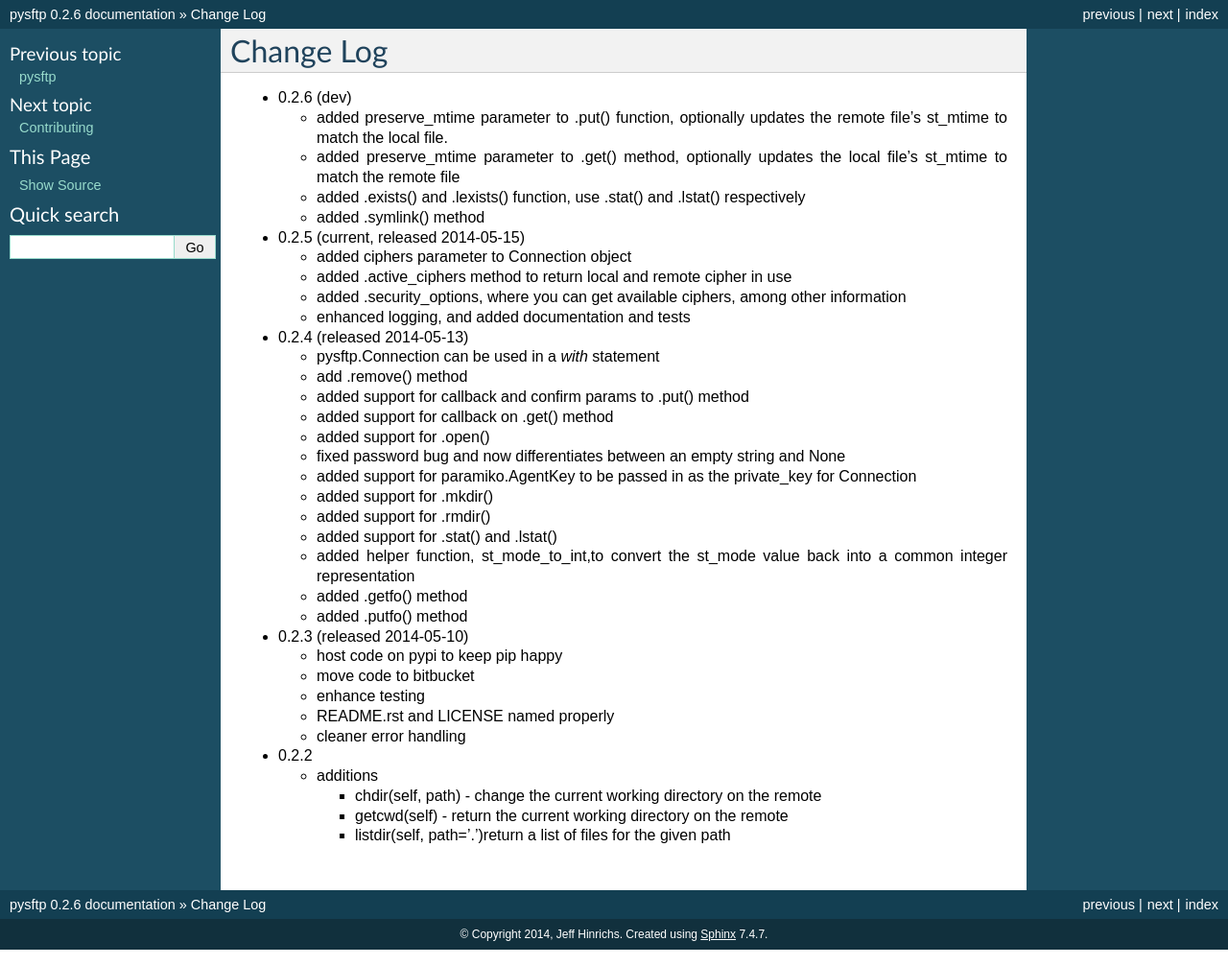
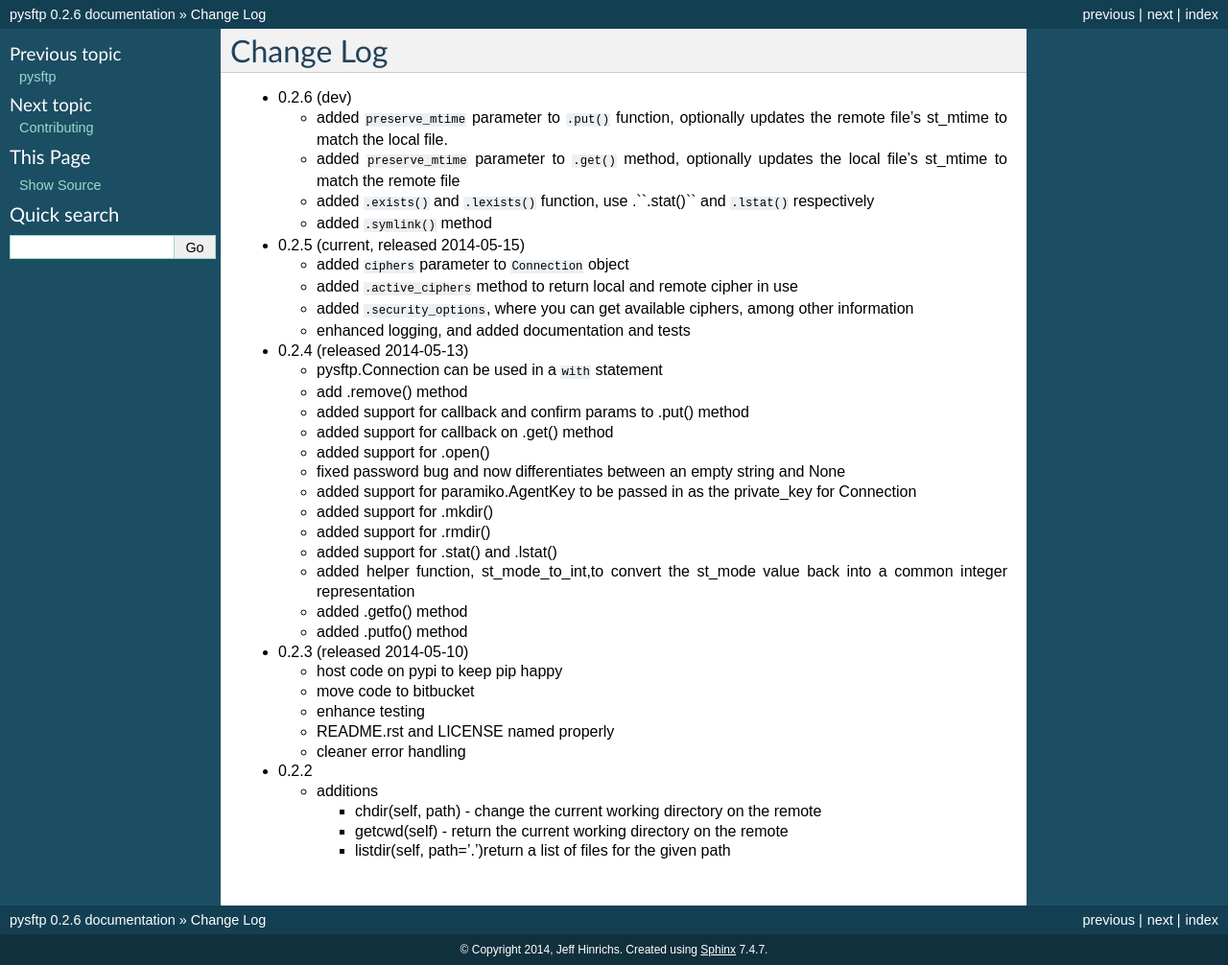
Before and after one commit to ryhsiao/pysftp, a Sphinx documentation site: the page built from docs/changes.rst, in a window 1280 px wide. Shown: the whole page at 96% size. Built offline with Sphinx 7.4.7, drawn with Linux system fonts in a browser that asks for light colours.

Commit message:
updated changes doc

```diff
--- a/docs/changes.rst
+++ b/docs/changes.rst
@@ -4,21 +4,21 @@ Change Log
 
 * 0.2.6 (dev)
 
-  * added preserve_mtime parameter to .put() function, optionally updates the remote file's st_mtime to match the local file.
-  * added preserve_mtime parameter to .get() method, optionally updates the local file's st_mtime to match the remote file
-  * added .exists() and .lexists() function, use .stat() and .lstat() respectively
-  * added .symlink() method
+  * added ``preserve_mtime`` parameter to ``.put()`` function, optionally updates the remote file's st_mtime to match the local file.
+  * added ``preserve_mtime`` parameter to ``.get()`` method, optionally updates the local file's st_mtime to match the remote file
+  * added ``.exists()`` and ``.lexists()`` function, use .``.stat()`` and ``.lstat()`` respectively
+  * added ``.symlink()`` method
 
 * 0.2.5 (current, released 2014-05-15)
 
-  * added ciphers parameter to Connection object
-  * added .active_ciphers method to return local and remote cipher in use
-  * added .security_options, where you can get available ciphers, among other information
+  * added ``ciphers`` parameter to ``Connection`` object
+  * added ``.active_ciphers`` method to return local and remote cipher in use
+  * added ``.security_options``, where you can get available ciphers, among other information
   * enhanced logging, and added documentation and tests
 
 * 0.2.4 (released 2014-05-13)
 
-  * pysftp.Connection can be used in a `with` statement
+  * pysftp.Connection can be used in a ``with`` statement
   * add .remove() method
   * added support for callback and confirm params to .put() method
   * added support for callback on .get() method
```
